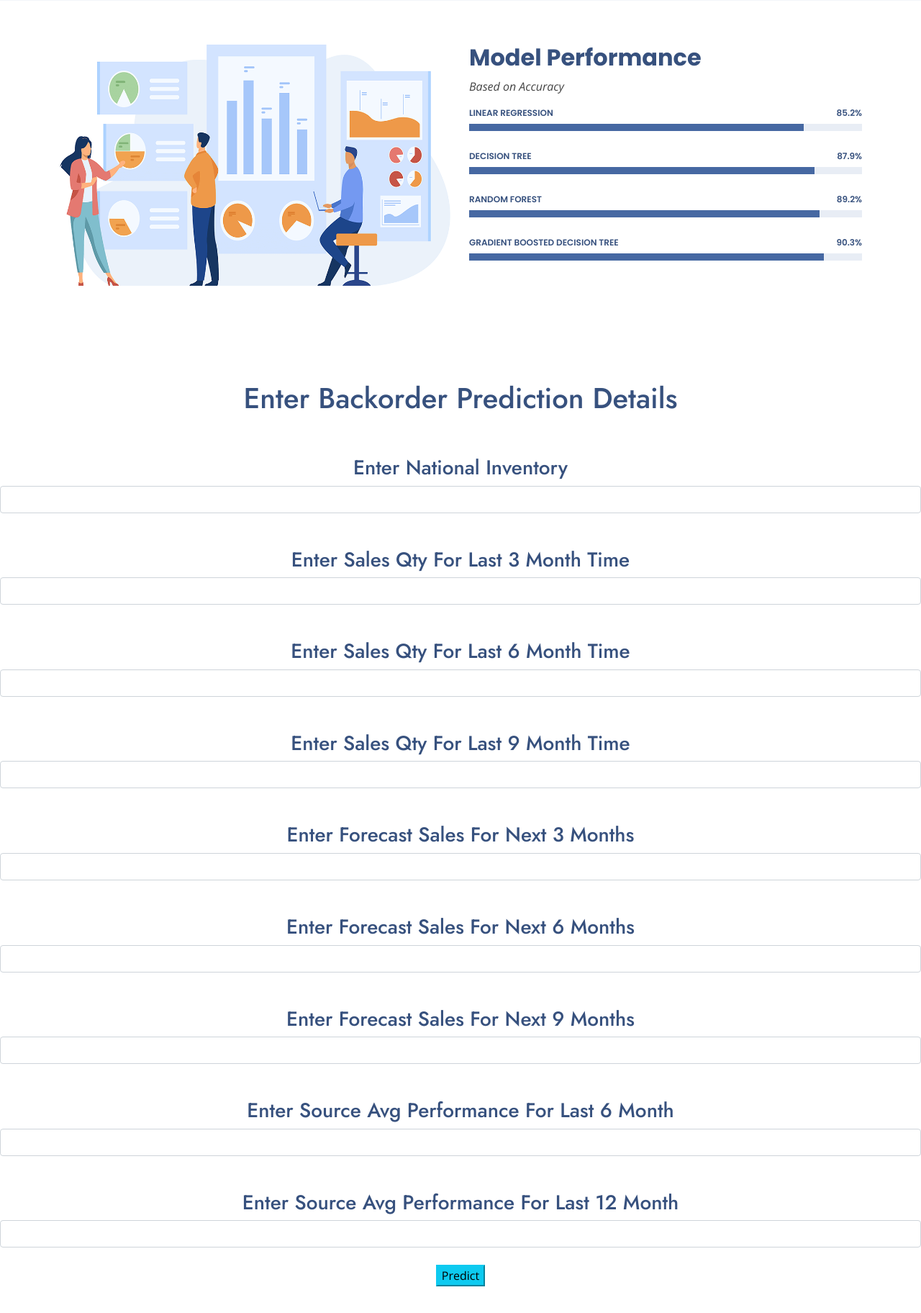
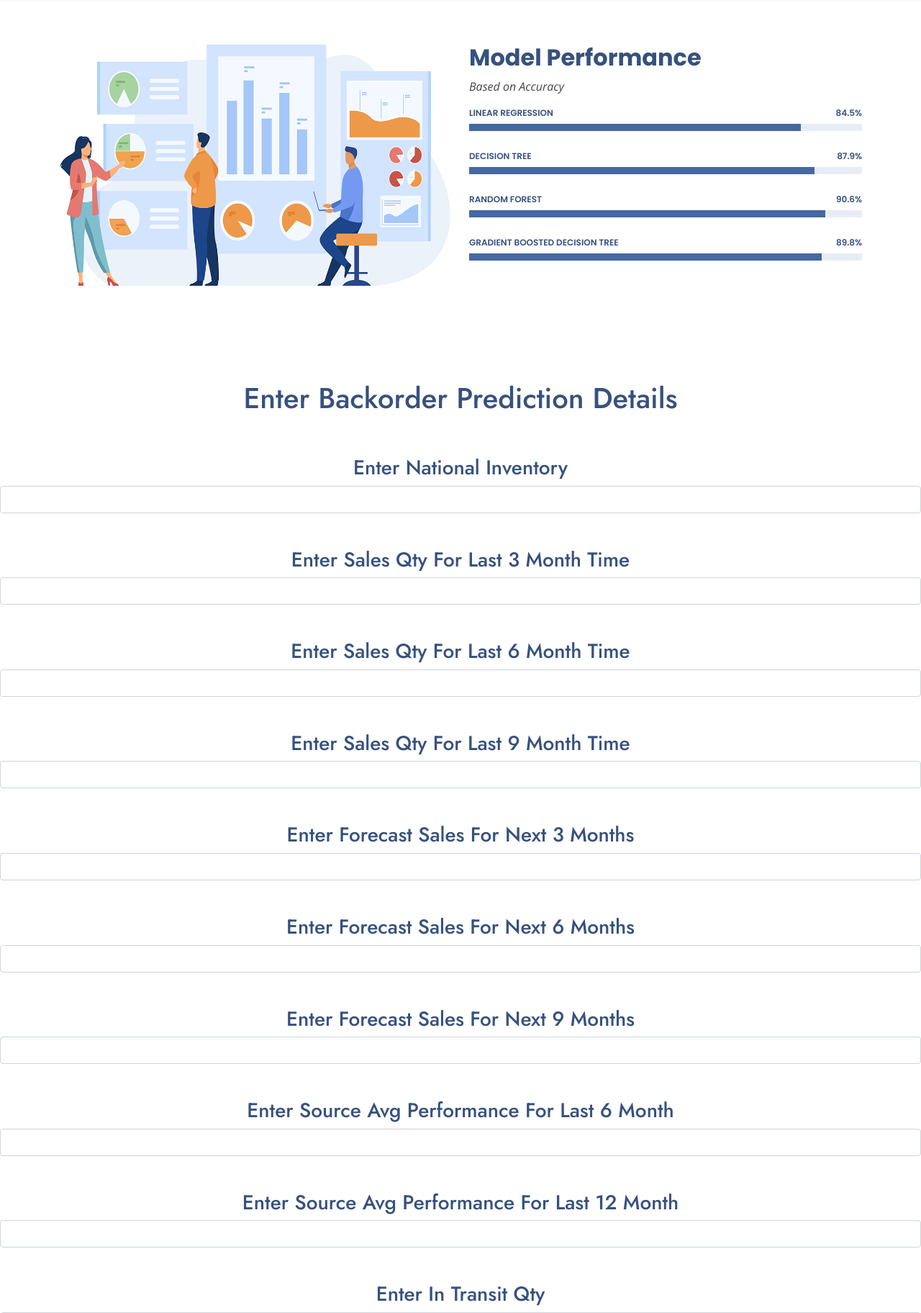
Before and after one commit to 007G/BackOrder_Prediction, a Flask app: page / in a window 1280 px wide. Shown: the part 1855-3679 px from the top of the page at 72% size. Before the commit the page ends 3642 px from the top, so only its background shows below. Run offline with Flask 2, Linux system fonts and the light colour scheme; parts of the project's set-up code (start-up, migrations or seed data) failed here and were passed over; some libraries are stand-ins or nearby versions.

Commit message:
Update index.html

```diff
--- a/templates/index.html
+++ b/templates/index.html
@@ -179,9 +179,9 @@
             <div class="skills-content">
 
               <div class="progress">
-                <span class="skill">Linear Regression <i class="val">85.2%</i></span>
+                <span class="skill">Linear Regression <i class="val">84.5%</i></span>
                 <div class="progress-bar-wrap">
-                  <div class="progress-bar" role="progressbar" aria-valuenow="85.2" aria-valuemin="0" aria-valuemax="100"></div>
+                  <div class="progress-bar" role="progressbar" aria-valuenow="84.5" aria-valuemin="0" aria-valuemax="100"></div>
                 </div>
               </div>
 
@@ -193,16 +193,16 @@
               </div>
 
               <div class="progress">
-                <span class="skill">Random Forest <i class="val">89.2%</i></span>
+                <span class="skill">Random Forest <i class="val">90.6%</i></span>
                 <div class="progress-bar-wrap">
-                  <div class="progress-bar" role="progressbar" aria-valuenow="89.2" aria-valuemin="0" aria-valuemax="100"></div>
+                  <div class="progress-bar" role="progressbar" aria-valuenow="90.6" aria-valuemin="0" aria-valuemax="100"></div>
                 </div>
               </div>
 
               <div class="progress">
-                <span class="skill">Gradient Boosted Decision Tree <i class="val">90.3%</i></span>
+                <span class="skill">Gradient Boosted Decision Tree <i class="val">89.8%</i></span>
                 <div class="progress-bar-wrap">
-                  <div class="progress-bar" role="progressbar" aria-valuenow="90.3" aria-valuemin="0" aria-valuemax="100"></div>
+                  <div class="progress-bar" role="progressbar" aria-valuenow="89.8" aria-valuemin="0" aria-valuemax="100"></div>
                 </div>
               </div>
 
@@ -272,6 +272,16 @@
                 <input type="number" style="text-align:center;" step=any class="form-control" id="perf_12_month_avg" name="perf_12_month_avg" required="required">
                 <br/>
 
+                <br>
+                <h3>Enter In Transit Qty</h3>
+                <input type="number" style="text-align:center;" step=any class="form-control" id="in_transit_qty" name="in_transit_qty" required="required">
+                <br/>
+
+                <br>
+                <h3>Enter if any potential_issue (0-No , 1-Yes)</h3>
+                <input type="number" style="text-align:center;" step=any class="form-control" id="potential_issue" name="potential_issue" required="required">
+                <br/>
+
                 <input type="submit" class="btn-info" value="Predict">
               </center>
             </form>
```
